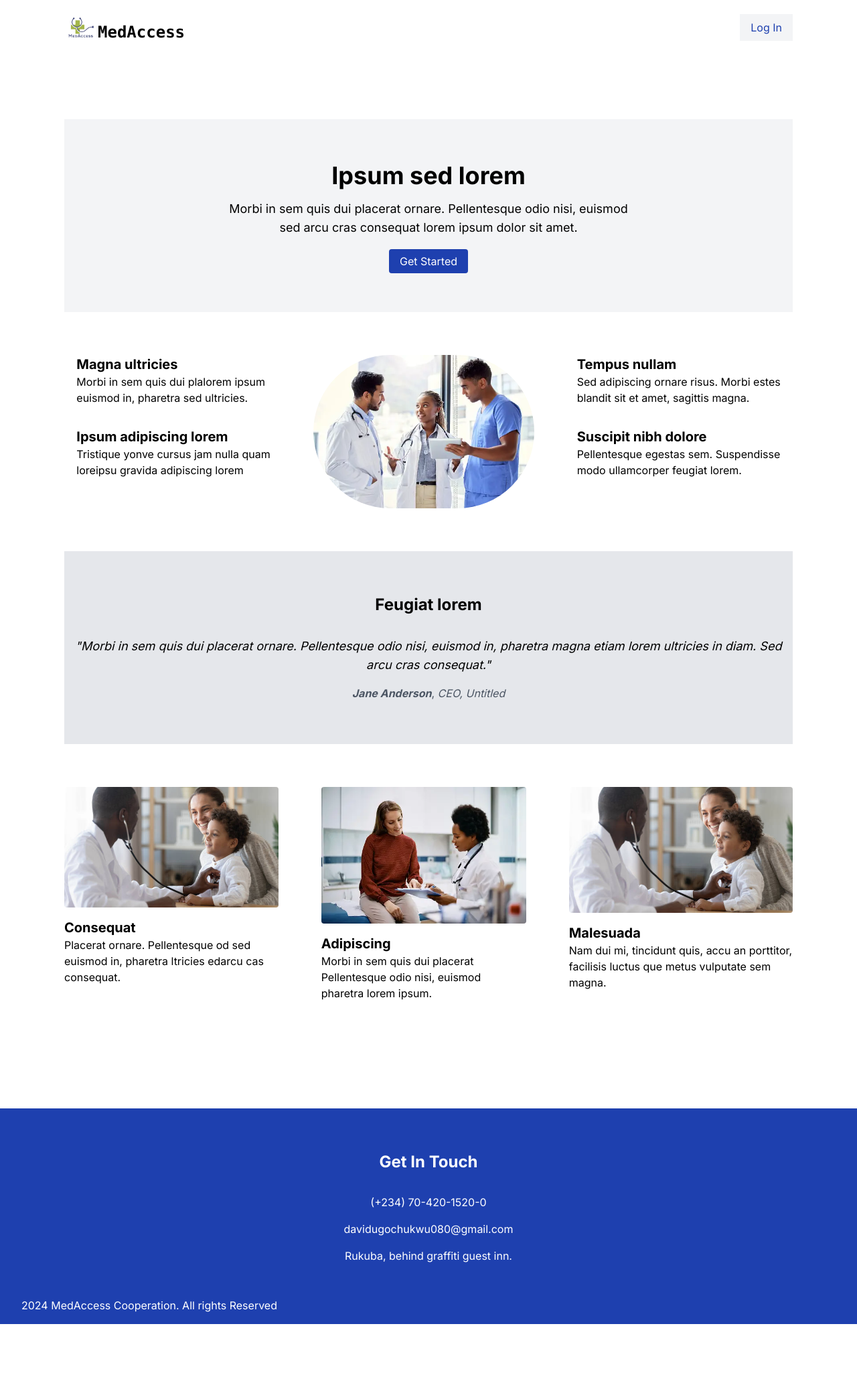
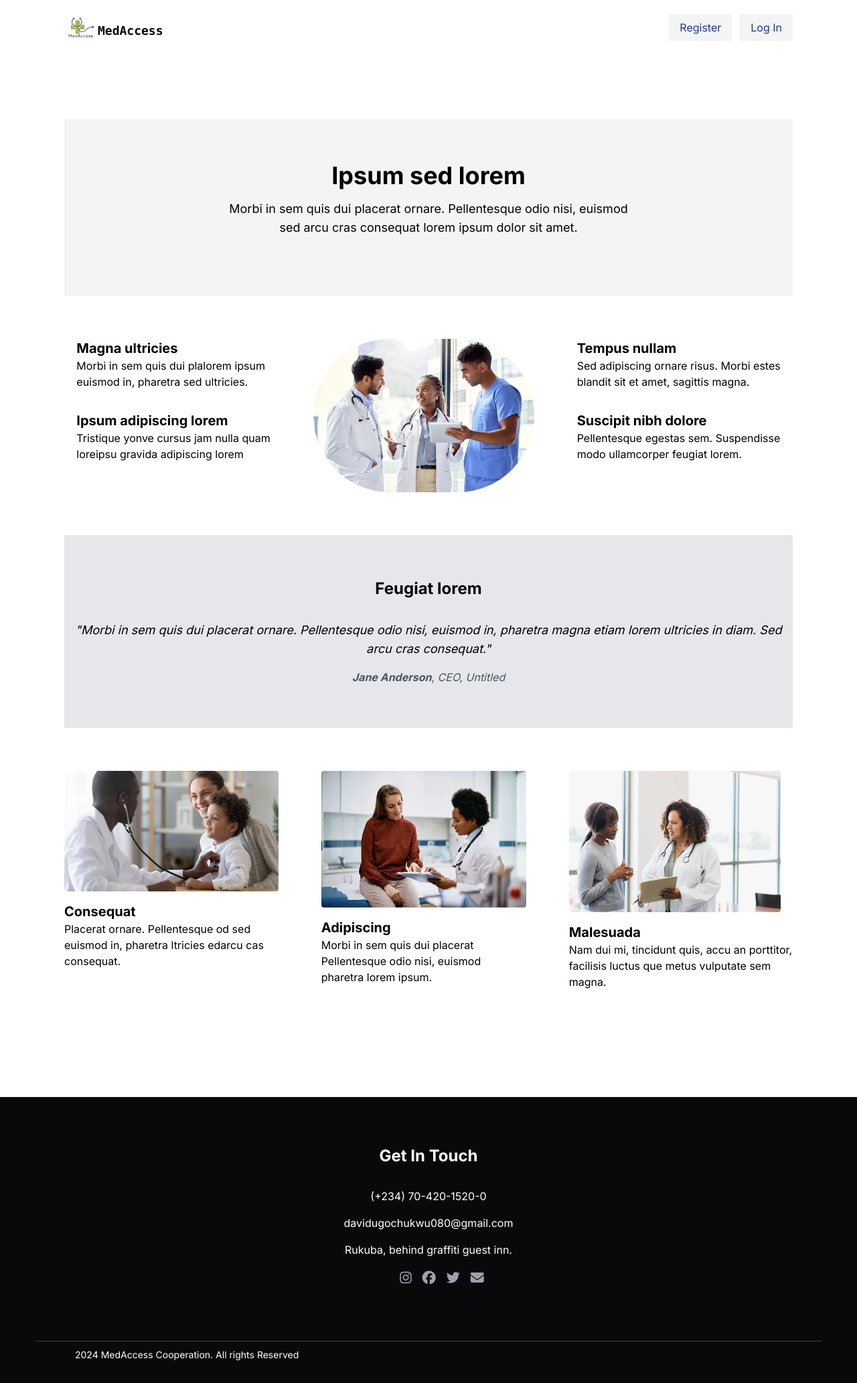
Before and after one commit to Okezedavid/MedAccess, a Next.js app: page / in a window 1280 px wide. Shown: the whole page at 67% size. Before the commit the page ends 1977 px from the top, so only its background shows below. Built offline with nearby package versions, Linux system fonts and the light colour scheme.

Commit message:
added a signup page

```diff
--- a/package.json
+++ b/package.json
@@ -9,6 +9,7 @@
     "lint": "next lint"
   },
   "dependencies": {
+    "@fortawesome/fontawesome-free": "^6.5.2",
     "aos": "^2.3.4",
     "next": "14.2.5",
     "react": "^18",
--- a/src/app/globals.css
+++ b/src/app/globals.css
@@ -28,7 +28,42 @@ body {
   }
 }
 
+.btn-animated {
+  position: relative;
+  overflow: hidden;
+  z-index: 1;
+}
+
+.btn-animated::before {
+  content: '';
+  position: absolute;
+  top: 50%;
+  left: 50%;
+  width: 300%;
+  height: 300%;
+  background-color: #3b82f6; /* Tailwind blue-700 */
+  z-index: -1;
+  transition: all 0.4s ease-in-out;
+  transform: translate(-50%, -50%) scale(0);
+  border-radius: 20%;
+}
+
+.btn-animated:hover::before {
+  transform: translate(-50%, -50%) scale(1);
+}
+
+.btn-animated:hover {
+  color: #f3f4f6; /* Tailwind gray-100 */
+}
 .footer-part {
   position: relative;
+
   margin-top: -30px;
 }
+
+@media screen and (max-width: 380px) {
+  .footer-part {
+    font-size: 12px;
+  }
+
+}
--- a/src/app/layout.tsx
+++ b/src/app/layout.tsx
@@ -1,6 +1,7 @@
 import type { Metadata } from "next";
 import { Inter } from "next/font/google";
 import "./globals.css";
+import '@fortawesome/fontawesome-free/css/all.css';
 
 const inter = Inter({ subsets: ["latin"] });
 
--- a/src/app/page.tsx
+++ b/src/app/page.tsx
@@ -1,10 +1,12 @@
 "use client";
+import Link from "next/link";
 import { useEffect } from "react";
 import AOS from "aos";
 import "aos/dist/aos.css";
 import pic1 from "../assets/imgs/pic1.jpg";
 import pic2 from "../assets/imgs/pic2.webp";
 import pic3 from "../assets/imgs/pic3.webp";
+import pic4 from "../assets/imgs/pic4.jpg";
 import logo from "../assets/imgs/capstone logo.jpg";
 import Image from "next/image";
 
@@ -12,7 +14,7 @@ export default function Home() {
   useEffect(() => {
     AOS.init({
       duration: 1000, // animation duration in milliseconds
-      easing: 'ease-in-out', // easing function for the animations
+      easing: "ease-in-out", // easing function for the animations
       once: true, // whether animation should happen only once - while scrolling down
     });
   }, []);
@@ -25,11 +27,23 @@ export default function Home() {
         data-aos="fade-down"
       >
         <nav className="left flex">
-          <Image className="rounded-2xl" src={logo} alt="logo" width={50} height={50} />
-          <h1 className="text-2xl font-bold relative top-4 font-mono">MedAccess</h1>
+          <Image
+            className="rounded-2xl"
+            src={logo}
+            alt="logo"
+            width={50}
+            height={50}
+          />
+          <h1 className="text-lg font-bold relative top-4 font-mono ">
+            MedAccess
+          </h1>
         </nav>
         <nav className="right">
-          <button className="bg-gray-100 text-blue-800 py-2 px-4 hover:bg-blue-700 hover:text-gray-100">
+          <button className="btn-animated bg-gray-100 text-blue-900 py-2 px-4 relative right-3 hover:text-gray-100">
+            Register
+          </button>
+
+          <button className="btn-animated bg-gray-100 text-blue-900 py-2 px-4 hover:text-gray-100">
             Log In
           </button>
         </nav>
@@ -37,31 +51,29 @@ export default function Home() {
 
       <main className="flex-grow flex flex-col items-center justify-between p-6 md:p-24">
         {/* Banner */}
-        <section id="banner" className="w-full text-center py-16 bg-gray-100" data-aos="fade-up">
+        <section
+          id="banner"
+          className="w-full text-center py-16 bg-gray-100"
+          data-aos="fade-up"
+        >
           <div className="content">
             <h1 className="text-4xl font-bold mb-4">Ipsum sed lorem</h1>
             <p className="text-lg mb-6">
-              Morbi in sem quis dui placerat ornare. Pellentesque odio nisi, euismod
+              Morbi in sem quis dui placerat ornare. Pellentesque odio nisi,
+              euismod
               <br />
               sed arcu cras consequat lorem ipsum dolor sit amet.
             </p>
-            <ul className="actions">
-              <li>
-                <a
-                  href="#one"
-                  className="bg-blue-800 text-white py-2 px-4 rounded"
-                >
-                  Get Started
-                </a>
-              </li>
-            </ul>
           </div>
         </section>
 
         {/* One */}
         <section id="one" className="wrapper py-16" data-aos="fade-up">
           <div className="inner flex flex-col md:flex-row md:justify-between">
-            <div className="flex flex-col space-y-8 mb-8 md:mb-0 md:mr-8" data-aos="fade-right">
+            <div
+              className="flex flex-col space-y-8 mb-8 md:mb-0 md:mr-8"
+              data-aos="fade-right"
+            >
               <div>
                 <h3 className="text-xl font-bold">Magna ultricies</h3>
                 <p>
@@ -79,7 +91,10 @@ export default function Home() {
                 </p>
               </div>
             </div>
-            <div className="flex-item image fit round mb-8 md:mb-0 md:mx-8" data-aos="fade-left">
+            <div
+              className="flex-item image fit round mb-8 md:mb-0 md:mx-8"
+              data-aos="fade-left"
+            >
               <Image
                 src={pic2}
                 alt="img"
@@ -88,7 +103,10 @@ export default function Home() {
                 className="rounded-full"
               />
             </div>
-            <div className="flex flex-col space-y-8 md:ml-8" data-aos="fade-right">
+            <div
+              className="flex flex-col space-y-8 md:ml-8"
+              data-aos="fade-right"
+            >
               <div>
                 <h3 className="text-xl font-bold">Tempus nullam</h3>
                 <p>
@@ -110,7 +128,11 @@ export default function Home() {
         </section>
 
         {/* Two */}
-        <section id="two" className="wrapper style1 special py-16 bg-gray-200" data-aos="fade-up">
+        <section
+          id="two"
+          className="wrapper style1 special py-16 bg-gray-200"
+          data-aos="fade-up"
+        >
           <div className="inner text-center">
             <h2 className="text-2xl font-bold mb-8">Feugiat lorem</h2>
             <figure>
@@ -130,7 +152,10 @@ export default function Home() {
         {/* Three */}
         <section id="three" className="wrapper py-16" data-aos="fade-up">
           <div className="inner flex flex-col md:flex-row md:justify-between">
-            <div className="flex-item box mb-8 md:mb-0 md:mr-8" data-aos="fade-right">
+            <div
+              className="flex-item box mb-8 md:mb-0 md:mr-8"
+              data-aos="fade-right"
+            >
               <div className="image fit mb-4">
                 <Image
                   src={pic1}
@@ -148,12 +173,15 @@ export default function Home() {
                 </p>
               </div>
             </div>
-            <div className="flex-item box mb-8 md:mb-0 md:mx-8" data-aos="fade-left">
+            <div
+              className="flex-item box mb-8 md:mb-0 md:mx-8"
+              data-aos="fade-left"
+            >
               <div className="image fit mb-4">
                 <Image
                   src={pic3}
                   alt=""
-                  width={418}
+                  width={317}
                   height={200}
                   className="rounded"
                 />
@@ -169,9 +197,9 @@ export default function Home() {
             <div className="flex-item box md:ml-8" data-aos="fade-right">
               <div className="image fit mb-4">
                 <Image
-                  src={pic1}
+                  src={pic4}
                   alt=""
-                  width={418}
+                  width={316}
                   height={200}
                   className="rounded"
                 />
@@ -191,19 +219,19 @@ export default function Home() {
       {/* Footer */}
       <footer
         id="footer"
-        className="w-full py-16 bg-blue-800 text-white mt-auto" data-aos="fade-up"
+        className="w-full text-white mt-auto"
+        data-aos="fade-up"
       >
-        <div className="inner flex text-center md:block">
+        <div className="bg-zinc-950 w-full py-2">
+          <div className="inner flex flex-col items-center text-center md:block md:py-16 px-2 md:px-0">
             <h2 className="text-2xl font-bold mb-8">Get In Touch</h2>
             <ul className="actions space-y-4">
               <li>
-              <span className="icon fa-phone"></span>{" "}
                 <a href="tel:+2347042015200" className="hover:underline">
                   (+234) 70-420-1520-0
                 </a>
               </li>
               <li>
-              <span className="icon fa-envelope"></span>{" "}
                 <a
                   href="mailto:davidugochukwu080@gmail.com"
                   className="hover:underline"
@@ -211,14 +239,39 @@ export default function Home() {
                   davidugochukwu080@gmail.com
                 </a>
               </li>
-            <li>
-              <span className="icon fa-map-marker"></span> Rukuba, behind
-              graffiti guest inn.
-            </li>
+              <li>Rukuba, behind graffiti guest inn.</li>
             </ul>
+            <div className="social-icons flex space-x-4 mt-4 pl-10  justify-center">
+              <a href="#" className="text-gray-400 hover:text-gray-300 text-xl">
+                <span className="sr-only">Instagram</span>
+                <i className="fab fa-instagram"></i>
+              </a>
+              <a href="#" className="text-gray-400 hover:text-gray-300 text-xl">
+                <span className="sr-only">Facebook</span>
+                <i className="fab fa-facebook"></i>
+              </a>
+              <a
+                href="https://x.com/DavidOkeze"
+                target="_blank"
+                rel="noopener noreferrer"
+                className="text-gray-400 hover:text-gray-300 text-xl"
+              >
+                <span className="sr-only">Twitter</span>
+                <i className="fab fa-twitter"></i>
+              </a>
+              <a
+                href="mailto:davidugochukwu080@gmail.com"
+                className="text-gray-400 hover:text-gray-300 text-xl"
+              >
+                <span className="sr-only">Email</span>
+                <i className="fas fa-envelope"></i>
+              </a>
             </div>
-        <div className=" footer-part w-full text-left py-4 text-white relative top-16 px-8">
+          </div>
+          <hr className="w-11/12 mx-auto my-4 border-0 bg-gray-700 h-px" />
+          <div className="footer-part w-full text-center md:text-left py-6 text-sm text-white md:px-28 flex flex-col md:flex-row items-center md:justify-between">
             <p>2024 MedAccess Cooperation. All rights Reserved</p>
+          </div>
         </div>
       </footer>
     </div>
```
Also changed, not shown: src/Components/SignIn.tsx (added, +17 -0 lines), src/Components/Signup.tsx (added, +23 -0 lines), src/assets/imgs/pic4.jpg (added), 1 other file (tests, documents, lock files or other folders). Lines whose indentation alone changed are shown as unchanged.
